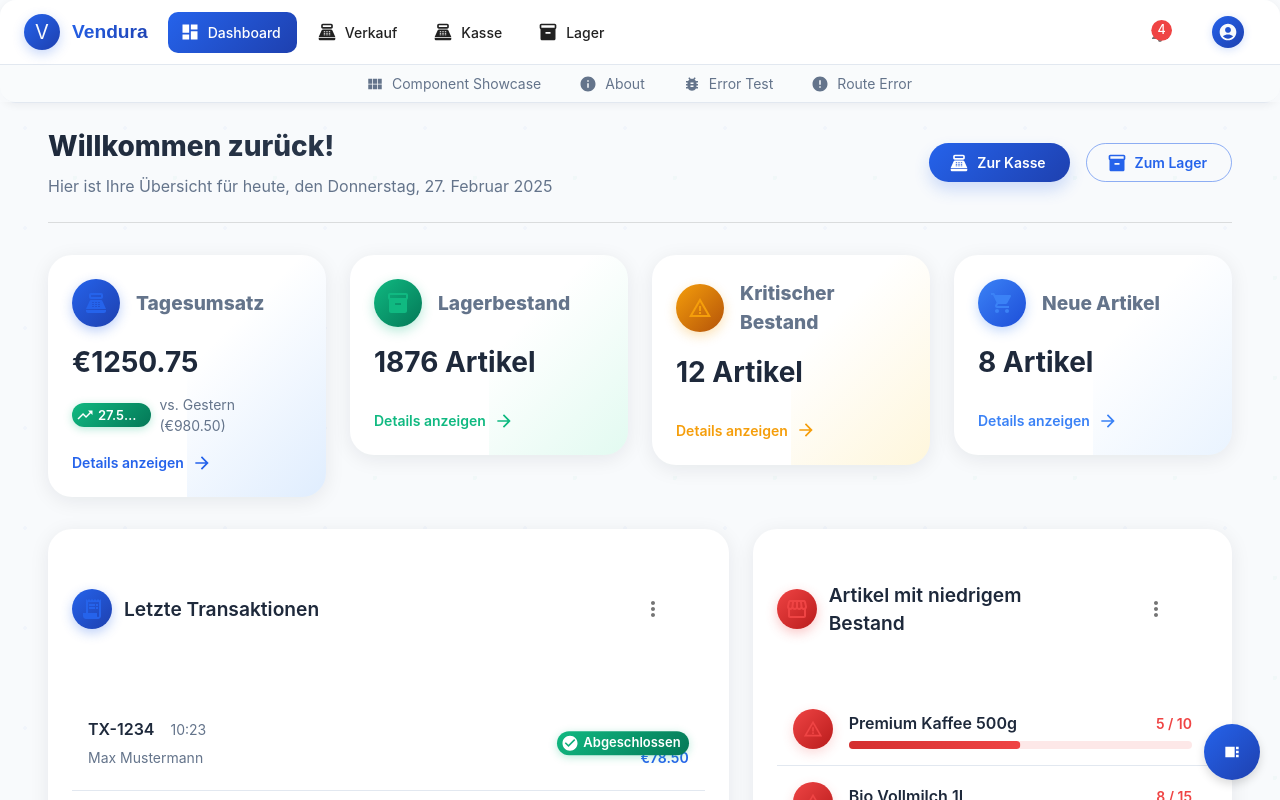
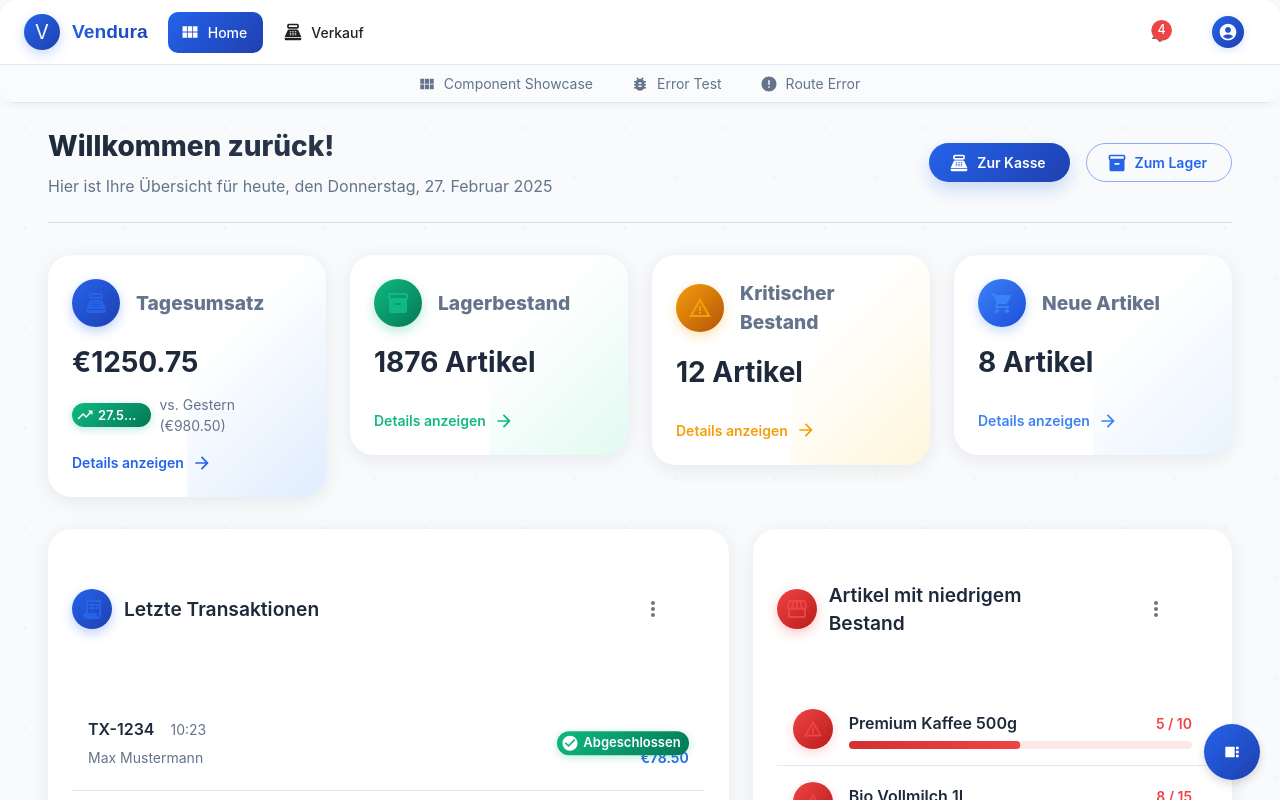
Before and after one commit to de-bankly/vendura-app, a React (Vite) app: page / in a window 1280 px wide. Shown: the top 800 px of the page. Built offline with nearby package versions, Linux system fonts and the light colour scheme.

Commit message:
Streamline TopNavLayout navigation structure
- Remove unused navigation icons and routes
- Replace Dashboard with Home route using ViewModuleIcon
- Simplify navigation categories by removing redundant entries
- Maintain clean and focused navigation menu

```diff
--- a/src/components/layout/TopNavLayout.jsx
+++ b/src/components/layout/TopNavLayout.jsx
@@ -29,14 +29,11 @@ import {
 import MenuIcon from '@mui/icons-material/Menu';
 import NotificationsIcon from '@mui/icons-material/Notifications';
 import AccountCircleIcon from '@mui/icons-material/AccountCircle';
-import InventoryIcon from '@mui/icons-material/Inventory';
 import PointOfSaleIcon from '@mui/icons-material/PointOfSale';
-import DashboardIcon from '@mui/icons-material/Dashboard';
 import SettingsIcon from '@mui/icons-material/Settings';
 import HelpOutlineIcon from '@mui/icons-material/HelpOutline';
 import LogoutIcon from '@mui/icons-material/Logout';
 import ViewModuleIcon from '@mui/icons-material/ViewModule';
-import InfoIcon from '@mui/icons-material/Info';
 import BugReportIcon from '@mui/icons-material/BugReport';
 import ErrorIcon from '@mui/icons-material/Error';
 
@@ -63,15 +60,10 @@ const TopNavLayout = () => {
   // Navigation categories
   const navigationCategories = {
     main: [
-      { text: 'Dashboard', path: '/', icon: <DashboardIcon /> },
+      { text: 'Home', path: '/', icon: <ViewModuleIcon /> },
       { text: 'Verkauf', path: '/sales', icon: <PointOfSaleIcon /> },
-      { text: 'Kasse', path: '/pos', icon: <PointOfSaleIcon /> },
-      { text: 'Lager', path: '/inventory', icon: <InventoryIcon /> },
     ],
-    other: [
-      { text: 'Component Showcase', path: '/showcase', icon: <ViewModuleIcon /> },
-      { text: 'About', path: '/about', icon: <InfoIcon /> },
-    ],
+    other: [{ text: 'Component Showcase', path: '/showcase', icon: <ViewModuleIcon /> }],
     system: [
       { text: 'Error Test', path: '/error-test', icon: <BugReportIcon /> },
       { text: 'Route Error', path: '/error-page', icon: <ErrorIcon /> },
```
